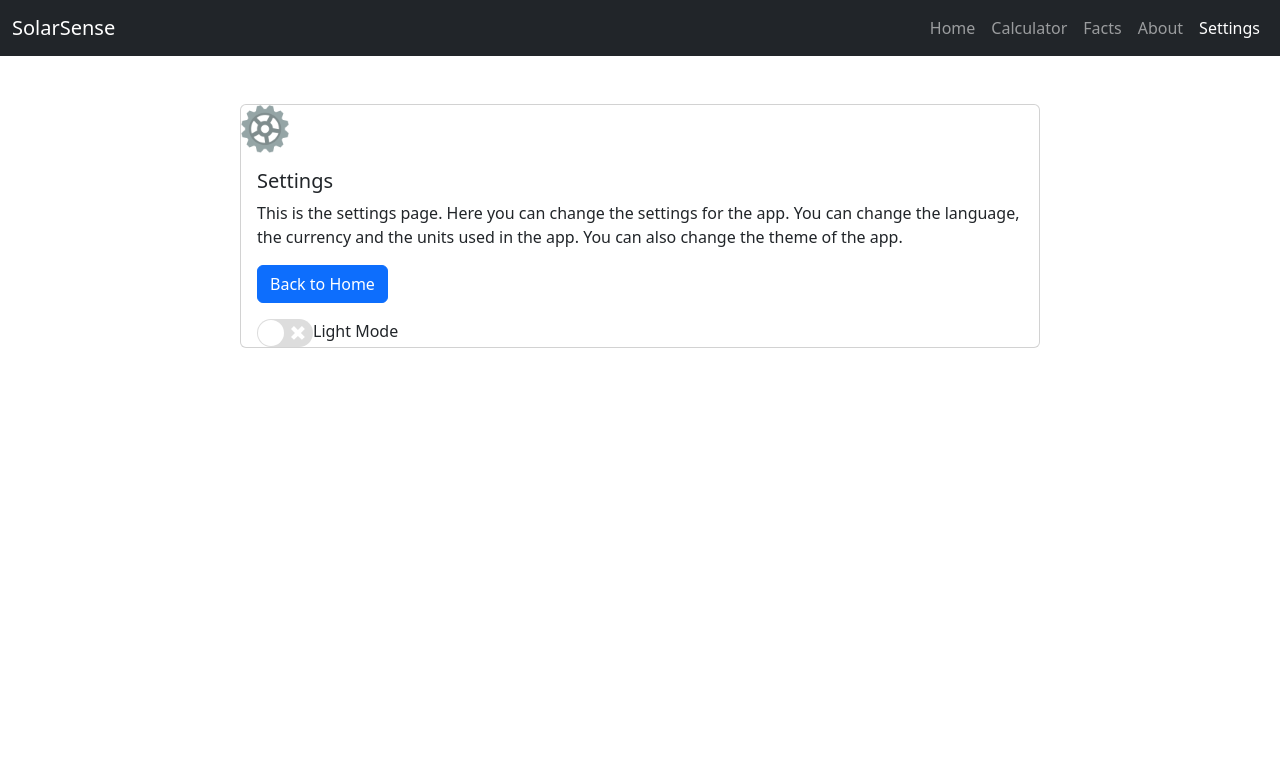
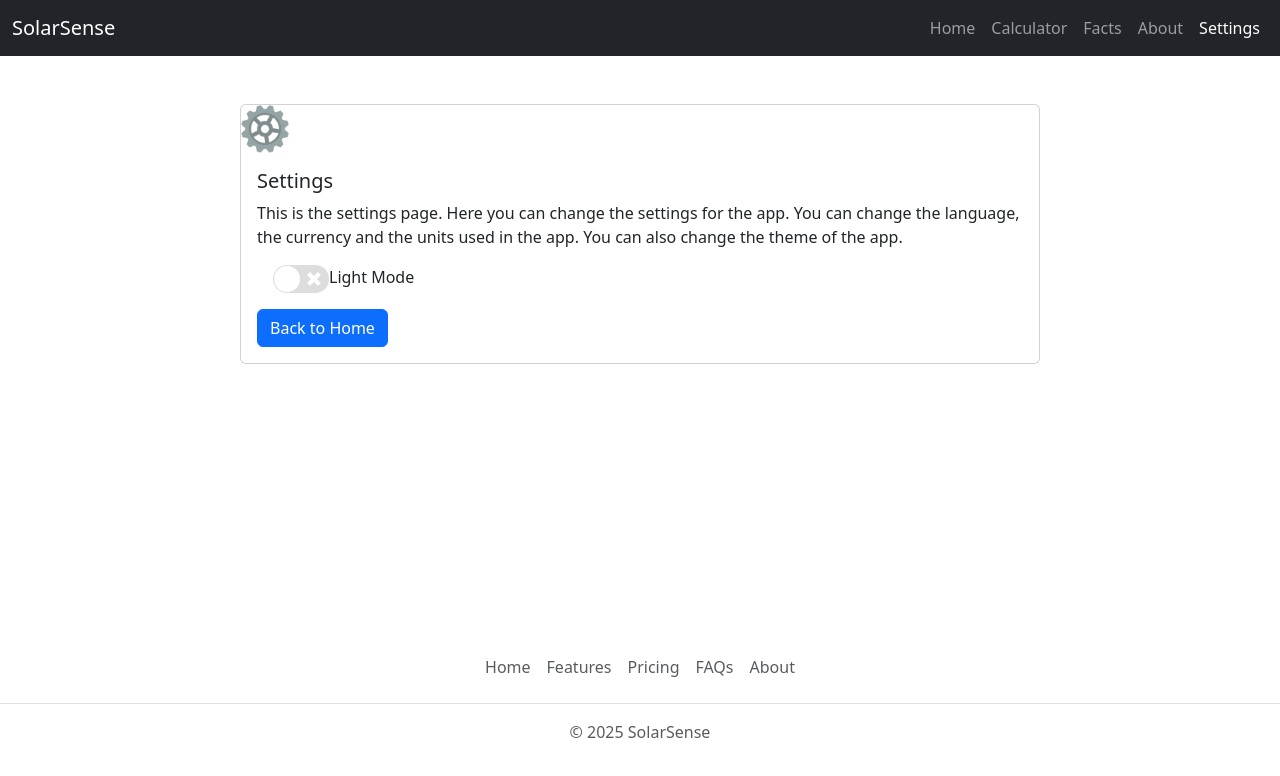
Before and after one commit to BobRolf/DAT257-Agile-G16, a React (Vite) app in the folder SolarSense/: page /settings in a window 1280 px wide. Shown: the top 776 px of the page. Built offline with nearby package versions, Linux system fonts and the light colour scheme.

Commit message:
Good looking footer added
as well as minor design changes

```diff
--- a/SolarSense/src/App.tsx
+++ b/SolarSense/src/App.tsx
@@ -6,11 +6,16 @@ import Calculator from "./pages/Calculator";
 import Settings from "./pages/Settings";
 import Results from "./pages/Results";
 import Navbar from "./components/Navbar";
+import Footer from "./components/Footer";
 
 function App() {
   return (
     <>
+      <div
+        style={{ display: "flex", flexDirection: "column", minHeight: "100vh" }}
+      >
         <Navbar />
+        <div style={{ flex: 1 }}>
           <Routes>
             <Route path="/" element={<Home />} />
             <Route path="/about" element={<About />} />
@@ -19,6 +24,9 @@ function App() {
             <Route path="/results" element={<Results />} />
             <Route path="/settings" element={<Settings />} />
           </Routes>
+        </div>
+        <Footer />
+      </div>
     </>
   );
 }
--- a/SolarSense/src/components/Card.tsx
+++ b/SolarSense/src/components/Card.tsx
@@ -34,11 +34,11 @@ function Card({
         <p className="card-text" style={{ whiteSpace: "pre-line" }}>
           {text}
         </p>
+        <>{children}</>
         <Link to={buttonLink} className="btn btn-primary">
           {buttonText}
         </Link>
       </div>
-      <>{children}</>
     </div>
   );
 }
--- a/SolarSense/src/pages/Settings.tsx
+++ b/SolarSense/src/pages/Settings.tsx
@@ -1,7 +1,6 @@
 import { useTheme } from "../context/ThemeContext";
 import SettingsCard from "../components/SettingsCard";
 import Switch from "react-switch";
-import Footer from "../components/Footer";
 
 function Settings() {
   const { isDark, toggleTheme } = useTheme();
@@ -12,7 +11,7 @@ function Settings() {
         <SettingsCard>
           <div
             className="d-flex justify-content-left align-items-left"
-            style={{ marginLeft: "1rem" }}
+            style={{ marginLeft: "1rem", marginBottom: "1rem" }}
           >
             <Switch
               onChange={toggleTheme}
```
Lines whose indentation alone changed are shown as unchanged.
